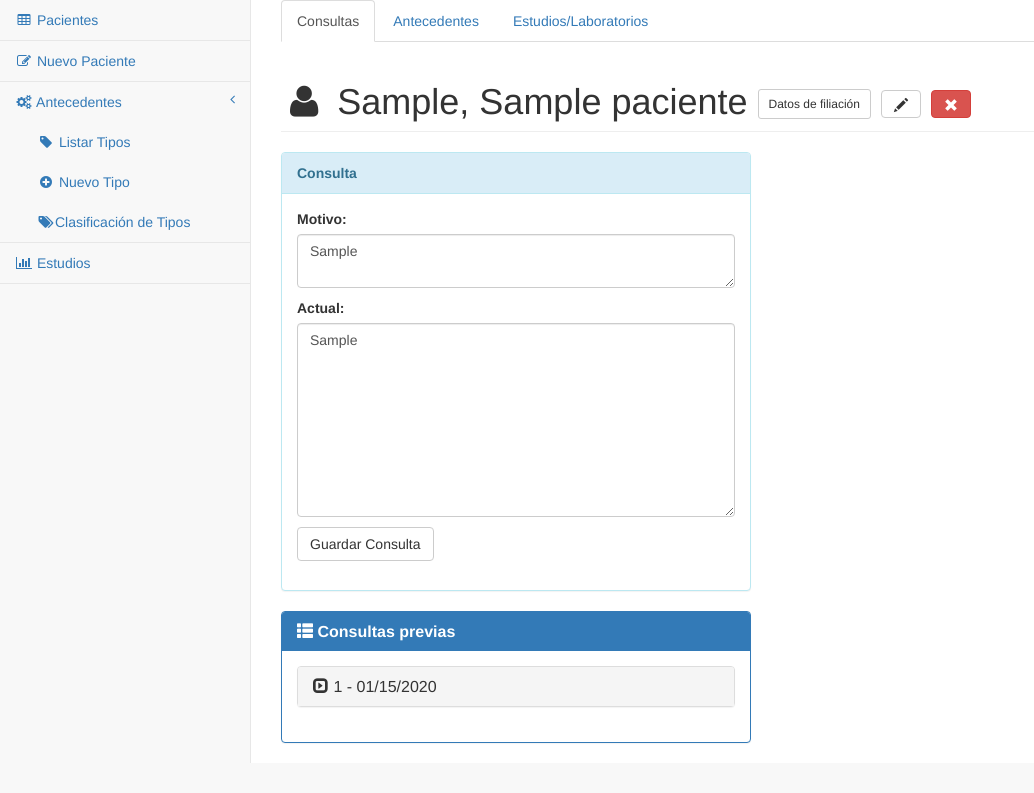
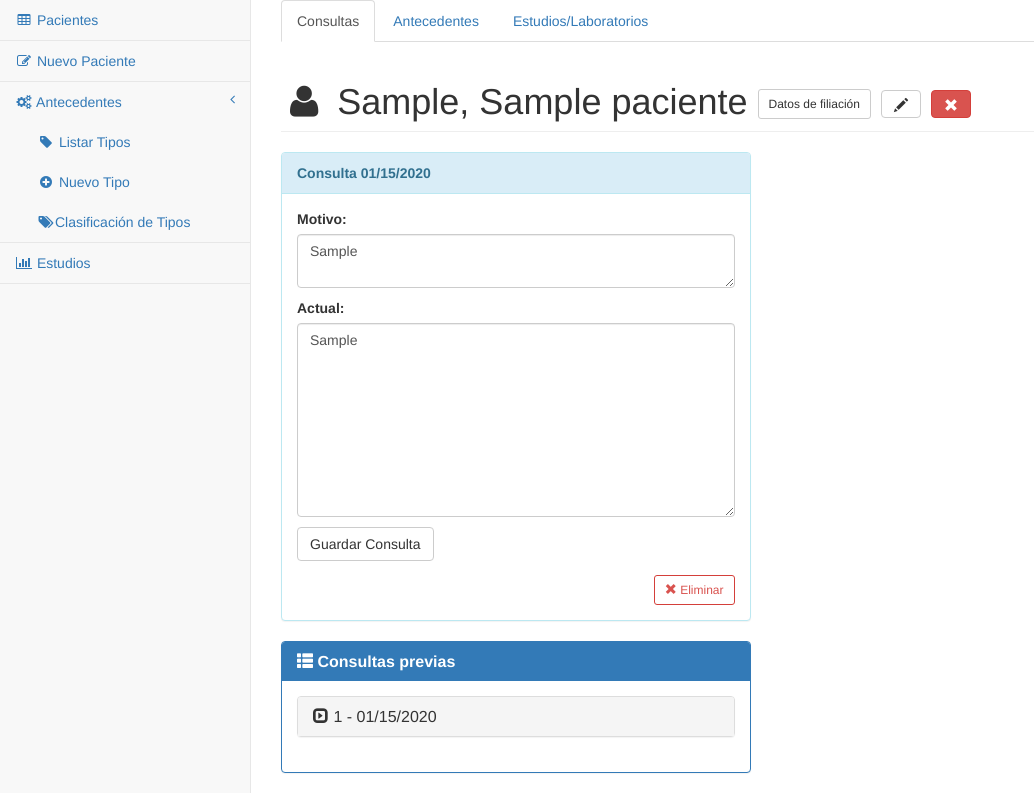
Before and after one commit to emilopez/fava, a Django app: page /paciente/1/consulta/1 in a window 1280 px wide. Shown: the part 51-844 px from the top of the page, without its empty margins (0-1034 px from the left). Before the commit the page ends 814 px from the top, so only its background shows below. Run offline with Django 3.2, Linux system fonts and the light colour scheme; a user stored in the database is signed in; tables that the repository leaves empty hold one stand-in row (values such as "Sample post"); parts of the project's set-up code (start-up, migrations or seed data) failed here and were passed over; some libraries are stand-ins or nearby versions.

Commit message:
editar, eliminar con advertencia modal

```diff
--- a/hc/templates/hc/hc_consultas.html
+++ b/hc/templates/hc/hc_consultas.html
@@ -75,20 +75,50 @@
                 <!-- /.modal-dialog -->
             </div>
             <!-- /.modal -->
+
+
     </div>
     <!-- /.col-lg-12 -->
 </div>
 <div class="row">
     <div class="col-lg-6">
         <div class="panel panel-info">
-            <div class="panel-heading"> <b>Consulta</b></div>
+            <div class="panel-heading"> <b>Consulta {{consulta.fecha|date:"SHORT_DATE_FORMAT"|default:"nueva"}}</b></div>
             <div class="panel-body">
                 <form method="POST" role="form">{% csrf_token %}
                     {{ form_consulta.as_p }}
                     <button type="submit" class="btn btn-default" name='nueva_consulta'>Guardar Consulta</button>
                 </form>
+                {% if consulta.pk %}
+                    <div class="pull-right">
+                        <button class="btn btn-outline btn-danger btn-sm" data-toggle="modal" data-target="#eliminarconsulta">
+                            <i class="glyphicon glyphicon-remove"></i> Eliminar
+                        </button>
+
+                    </div>
+
+                    <div class="modal fade" id="eliminarconsulta" tabindex="-1" role="dialog" aria-labelledby="myModalLabel" aria-hidden="true" style="display: none;">
+                        <div class="modal-dialog">
+                            <div class="modal-content">
+                                <div class="modal-header">
+                                    <button type="button" class="close" data-dismiss="modal" aria-hidden="true">×</button>
+                                    <h4 class="modal-title" id="myModalLabel">¿Confirma eliminar consulta del {{consulta.fecha|date:"SHORT_DATE_FORMAT"}} de {{paciente.apellido}}, {{paciente.nombre}}?</h4>
+                                </div>
+                                <div class="modal-body">
+                                    <a href="{% url 'hc_consulta_eliminar' pk=paciente.pk pk_consulta=consulta.pk %}" role="button" class="btn btn-outline btn-danger btn-sm">
+                                        <i class="glyphicon glyphicon-remove"></i> SI, ELIMINAR
+                                    </a>
+                                </div>
+                            </div>
+                            <!-- /.modal-content -->
+                        </div>
+                        <!-- /.modal-dialog -->
+                    </div>
+
+                {% endif %}
             </div>
         </div>
+
     </div>
 </div>
 <div class="row">
@@ -117,9 +147,6 @@
                                         <a href="{% url 'hc_consulta_editar' pk=consulta.paciente.pk pk_consulta=consulta.pk  %}" role="button" class="btn btn-outline btn-success btn-sm">
                                             <i class="glyphicon glyphicon-edit"></i> EDITAR
                                         </a>
-                                        <a href="" role="button" class="btn btn-outline btn-danger btn-sm">
-                                            <i class="glyphicon glyphicon-remove"></i> ELIMINAR
-                                        </a>
                                         {% for adjunto in consulta.adjuntos.all %}
                                             <li><a href="{{ adjunto.archivo.url }}"><i class="glyphicon glyphicon-file"></i> {{adjunto.filename}}</a></li>
                                         {% endfor %}
--- a/hc/urls.py
+++ b/hc/urls.py
@@ -13,7 +13,10 @@ urlpatterns = [
     url(r'^paciente/(?P<pk>\d+)/hc/$', views.hc_editar, name='hc_editar'),
     url(r'^paciente/(?P<pk>\d+)/consultas$', views.hc_consultas, name='hc_consultas'),
     url(r'^paciente/(?P<pk>\d+)/consulta/(?P<pk_consulta>\d+)$', views.hc_consulta_editar, name='hc_consulta_editar'),
+    url(r'^paciente/(?P<pk>\d+)/consulta/(?P<pk_consulta>\d+)/eliminar$', views.hc_consulta_eliminar, name='hc_consulta_eliminar'),
     url(r'^paciente/(?P<pk>\d+)/antecedentes$', views.hc_antecedentes, name='hc_antecedentes'),
+    url(r'^paciente/(?P<pk>\d+)/antecedente/(?P<pk_antecedente>\d+)$', views.hc_antecedente_editar, name='hc_antecedente_editar'),
+    url(r'^paciente/(?P<pk>\d+)/antecedente/(?P<pk_antecedente>\d+)/eliminar/$', views.hc_antecedente_eliminar, name='hc_antecedente_eliminar'),
     url(r'^paciente/(?P<pk>\d+)/estudios$', views.hc_estudios, name='hc_estudios'),
     url(r'^resultado/(?P<pk_resultado>\d+)/estudio/(?P<pk_estudio>\d+)/nuevovalor$', views.nuevo_valor, name='nuevo_valor'),
     url(r'^antecedente/nuevo/$', views.antecedente_nuevo, name='antecedente_nuevo'),
--- a/hc/views.py
+++ b/hc/views.py
@@ -1,6 +1,6 @@
 from django.shortcuts import render, get_object_or_404, redirect
 from django.contrib.auth.decorators import login_required
-from .models import Paciente, Profesional, Antecedente, TipoAntecedente, Estudio, Parametro, Resultado, Consulta
+from .models import Paciente, Profesional, Antecedente, TipoAntecedente, Estudio, Parametro, Resultado, Consulta, Historico
 from .forms import PacienteForm, ConsultaForm, AntecedenteForm, TipoAntecedenteForm, EstudioForm, ParametroForm, HistoricoForm, ResultadoForm, ValorForm
 from django import forms
 from datetime import date
@@ -40,7 +40,7 @@ def paciente_editar(request, pk):
             paciente = form.save(commit=False)
             paciente.medico = request.user
             paciente.save()
-            return redirect('hc_editar', pk=paciente.pk)
+            return redirect('hc_consultas', pk=paciente.pk)
     else:
         form = PacienteForm(instance=paciente)
     return render(request, 'hc/paciente_editar.html', {'form': form})
@@ -170,10 +170,16 @@ def hc_consulta_editar(request, pk, pk_consulta):
         return redirect('hc_consultas', pk=pk)
     else:
         form_consulta = ConsultaForm(instance=consulta)
-    return render(request, 'hc/hc_consultas.html', {'paciente': paciente, 'form_consulta':form_consulta})
+    return render(request, 'hc/hc_consultas.html', {'paciente': paciente, 'form_consulta':form_consulta, 'consulta':consulta})
 
 @login_required
-def hc_antecedentes(request, pk, pk_consulta=None):
+def hc_consulta_eliminar(request, pk, pk_consulta):
+    consulta = get_object_or_404(Consulta, pk=pk_consulta)
+    consulta.delete()
+    return redirect('hc_consultas', pk=pk)
+
+@login_required
+def hc_antecedentes(request, pk):
     paciente = get_object_or_404(Paciente, pk=pk)
     paciente.set_edad()
     if request.POST:
@@ -186,6 +192,28 @@ def hc_antecedentes(request, pk, pk_consulta=None):
     else:
         form_historico_antecedente = HistoricoForm()
     return render(request, 'hc/hc_antecedentes.html', {'paciente': paciente, 'form_historico_antecedente':form_historico_antecedente})
+
+@login_required
+def hc_antecedente_editar(request, pk, pk_antecedente):
+    paciente = get_object_or_404(Paciente, pk=pk)
+    paciente.set_edad()
+    historico = get_object_or_404(Historico, pk=pk_antecedente)
+    if request.POST:
+        form_historico_antecedente = HistoricoForm(request.POST, instance=historico)
+        if form_historico_antecedente.is_valid():
+            historico_antecedente = form_historico_antecedente.save(commit=False)
+            # historico_antecedente.paciente = paciente
+            historico_antecedente.save()
+        return redirect('hc_antecedentes', pk=pk)
+    else:
+        form_historico_antecedente = HistoricoForm(instance=historico)
+    return render(request, 'hc/hc_antecedentes.html', {'paciente': paciente, 'form_historico_antecedente':form_historico_antecedente, 'historico':historico})
+
+@login_required
+def hc_antecedente_eliminar(request, pk, pk_antecedente):
+    historico = get_object_or_404(Historico, pk=pk_antecedente)
+    historico.delete()
+    return redirect('hc_antecedentes', pk=historico.paciente.pk)
 
 @login_required
 def hc_estudios(request, pk, pk_consulta=None):
@@ -218,9 +246,3 @@ def nuevo_valor(request, pk_resultado, pk_estudio):
         form = ValorForm()
         form.fields['parametro'] = forms.ModelChoiceField(Parametro.objects.filter(estudio=pk_estudio), widget=forms.Select(attrs={'class': 'form-control'}))
     return render(request, 'hc/valor_editar.html', {'form':form, 'estudio':estudio, 'resultado':resultado})
-
-
-
-@login_required
-def consulta_eliminar(request, pk):
-    pass
```
Also changed, not shown: hc/templates/hc/hc_antecedentes.html (+9 -17 lines).
